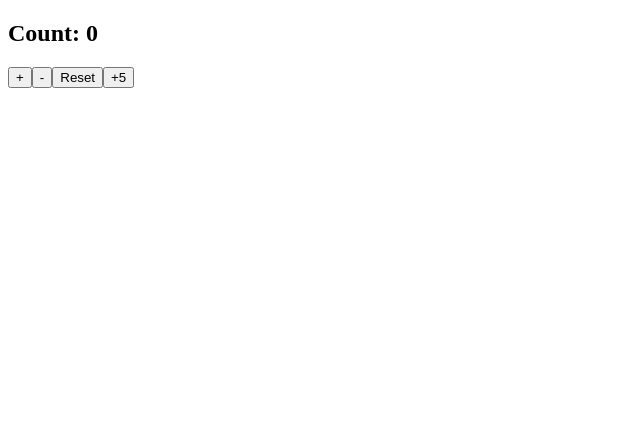
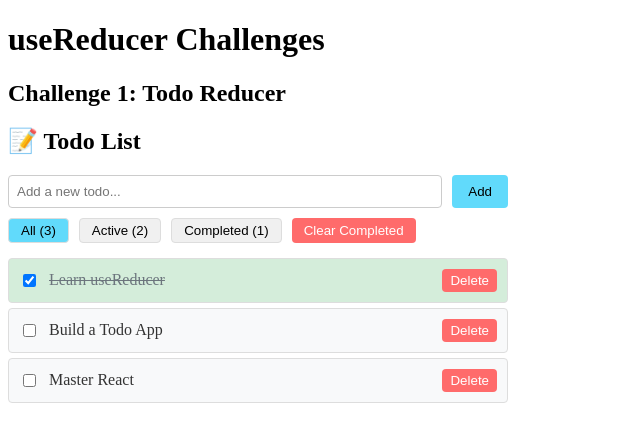
Before and after one commit to HaithamAbuDraz/react-learning-journey, a React (Vite) app: page / in a window 1280 px wide. Shown: the top 442 px of the page, without its empty margins (0-640 px from the left). Built offline with nearby package versions, Linux system fonts and the light colour scheme.

Commit message:
Update App to render UseReducerChallenge

```diff
--- a/src/App.jsx
+++ b/src/App.jsx
@@ -1,7 +1,7 @@
-import UseReducerLesson from './lessons/14-useReducer/UseReducerLesson';
+import UseReducerChallenge from './challenges/14-useReducer/UseReducerChallenge';
 
 function App() {
-  return <UseReducerLesson />;
+  return <UseReducerChallenge />;
 }
 
 export default App;
```
